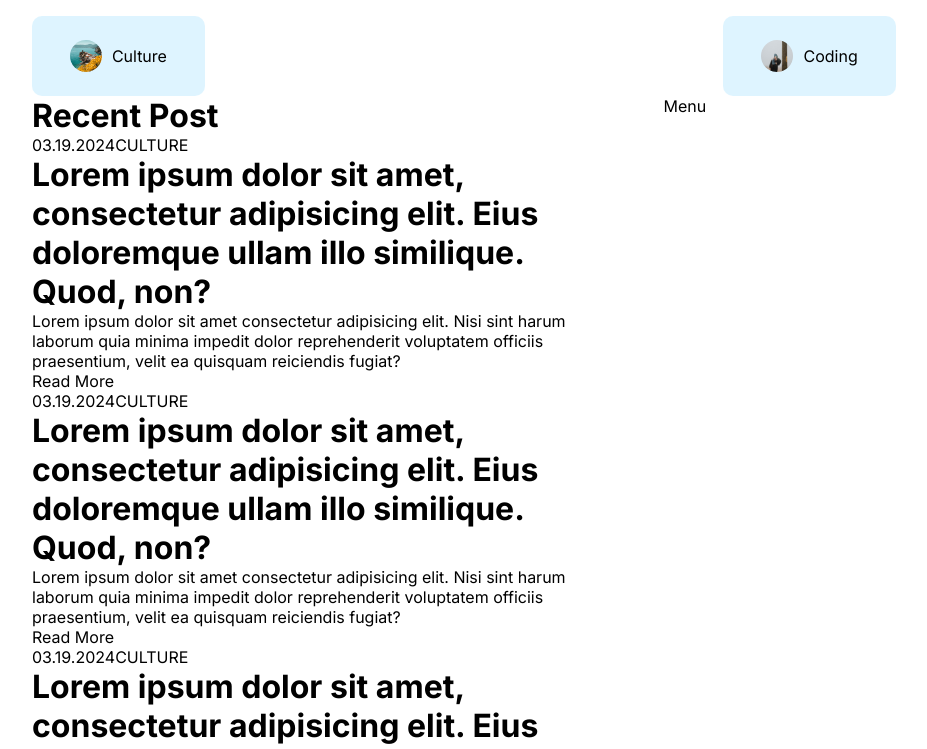
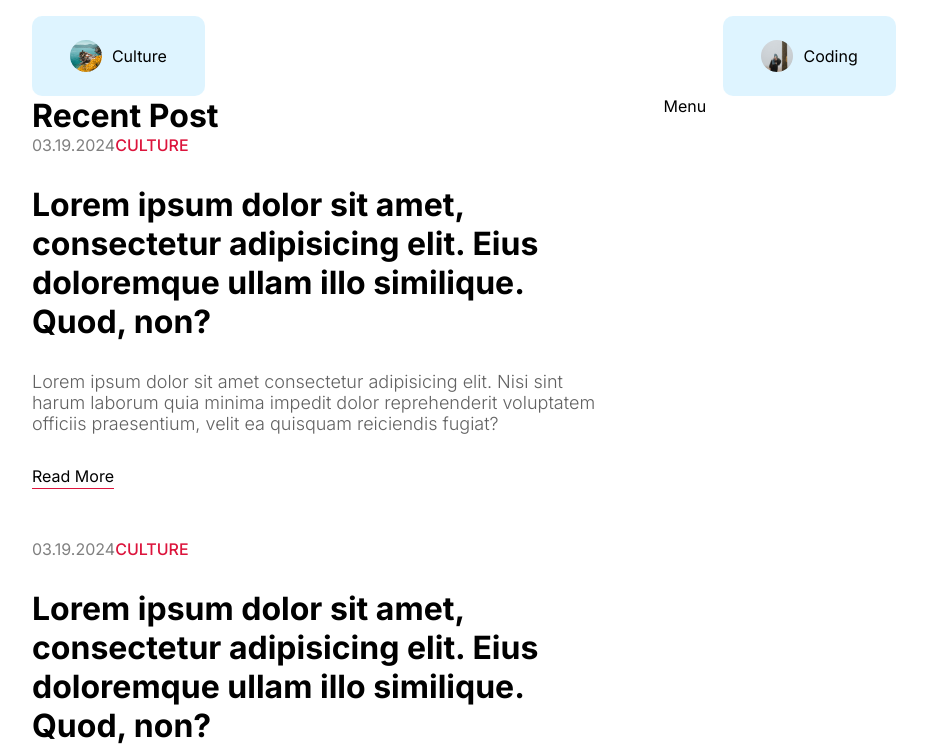
Before and after one commit to Kevincxv/blog-app, a Next.js app: page / in a window 1280 px wide. Shown: the part 1200-1949 px from the top of the page, without its empty margins (176-1103 px from the left). Built offline with nearby package versions, Linux system fonts and the light colour scheme.

Commit message:
Card Component Design

```diff
--- a/src/components/Card/card.module.css
+++ b/src/components/Card/card.module.css
@@ -1,37 +1,50 @@
 .container {
-
+    margin-bottom: 50px;
+    display: flex;
+    align-items: center;
+    gap: 50px
 }
 
 .imageContainer {
-
+    flex: 1;
+    height: 350px;
+    position: relative;
 }
 
 .image {
-
+    object-fit: cover;
 }
 
 .textContainer {
-
+    flex: 1;
+    display: flex;
+    flex-direction: column;
+    gap: 30px
 }
 
 .date {
-
+    color: gray;
 }
 
 .category {
-
+    color: crimson;
+    font-weight: 500;
 }
 
 .desc {
-
+    font-size: 18px;
+    font-weight: 300;
+    color: var(--softTextColor)
 }
 
 .link {
-
+    border-bottom: 1px solid crimson;
+    width: max-content;
+    padding: 2px 0px;
 }
 
-@media screen and (max-width: px) {
+@media screen and (max-width: 1280px) {
     .imageContainer {
-
+        display: none;
     }
 }
```
Also changed, not shown: src/components/Card/Card.jsx (+1 -1 lines).
